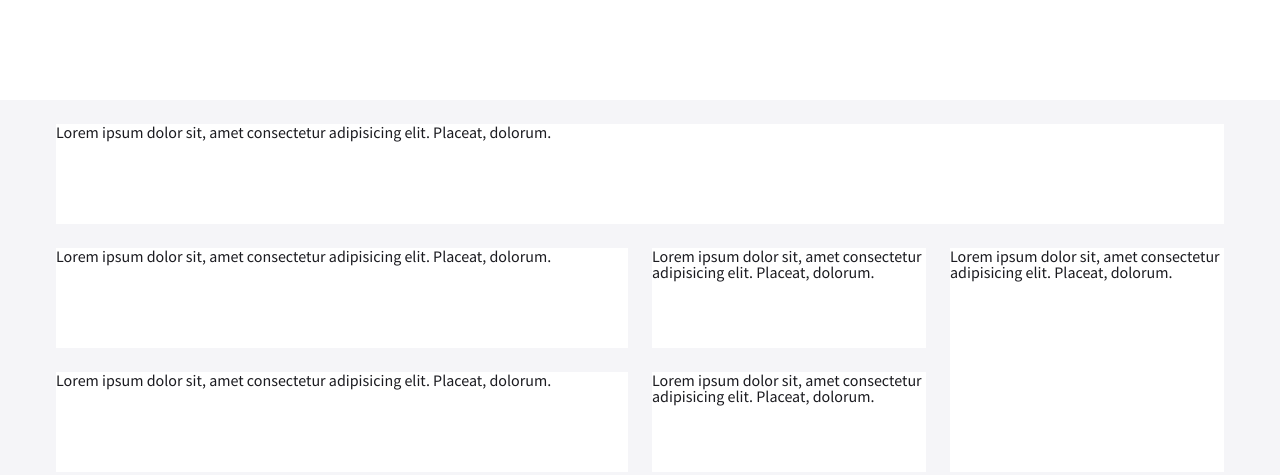
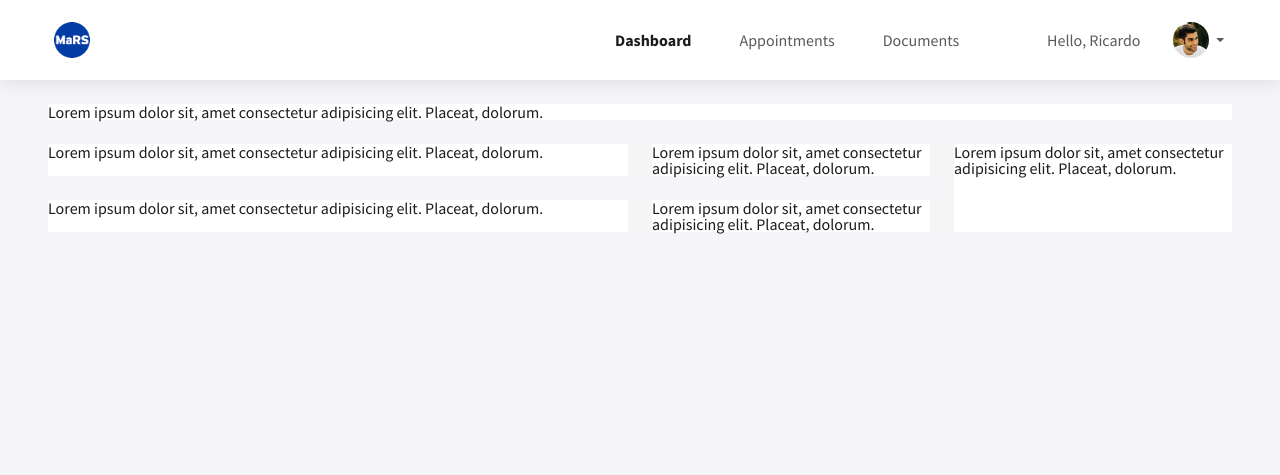
Before and after one commit to rhintze/health_dashboard, a website: page src/index.html in a window 1280 px wide. Drawn offline with Linux system fonts and the light colour scheme.

Commit message:
header desktop styling

```diff
--- a/src/index.html
+++ b/src/index.html
@@ -7,26 +7,30 @@
   <title>Health Dashboard</title>
 
   <link href="https://fonts.googleapis.com/css?family=Source+Sans+Pro:400,600,700" rel="stylesheet">
+  <link rel="stylesheet" href="https://use.fontawesome.com/releases/v5.5.0/css/all.css" integrity="sha384-B4dIYHKNBt8Bc12p+WXckhzcICo0wtJAoU8YZTY5qE0Id1GSseTk6S+L3BlXeVIU" crossorigin="anonymous">
   <link rel="stylesheet" href="css/main.css">
 </head>
 <body>
   <div class="grid-container">
     <header class="header">
-      <!-- <div class="header__brand"><img src="img/logo.png" alt="Logo"></div>
-      <nav class="header__nav">
-        <ul>
-          <li>Dashboard</li>
-          <li>Appointments</li>
-          <li>Documents</li>
+      <div class="header__brand"><img src="img/logo.png" alt="Logo"></div>
+      <nav class="header__nav" role="navigation">
+        <ul class="header__main__nav">
+          <li class="active"><a href="#!">Dashboard</a></li>
+          <li><a href="#!">Appointments</a></li>
+          <li><a href="#!">Documents</a></li>
         </ul>
         <div class="dropdown">
-            <button onclick="myFunction()" class="dropbtn">Dropdown</button>
-            <div id="myDropdown" class="dropdown-content">
-              <a href="#!">Link 1</a>
-              <a href="#!">Link 2</a>
-            </div>
+          <a href="javascript:dropdown()" class="dropbtn">Hello, Ricardo
+            <span class="avatar" ><img src="img/profile.jpg" alt="Avatar"></span>
+            <i class="fas fa-caret-down"></i>
+          </a>
+          <div id="myDropdown" class="dropdown-content">
+            <a href="#!">Link 1</a>
+            <a href="#!">Link 2</a>
           </div>
-      </nav> -->
+        </div>
+      </nav>
     </header>
     <div class="actions">
       Lorem ipsum dolor sit, amet consectetur adipisicing elit. Placeat, dolorum.
--- a/src/js/main.js
+++ b/src/js/main.js
@@ -1,6 +1,6 @@
 /* When the user clicks on the button,
 toggle between hiding and showing the dropdown content */
-function myFunction() {
+function dropdown() {
   document.getElementById("myDropdown").classList.toggle("show");
 }
 
--- a/src/scss/main.scss
+++ b/src/scss/main.scss
@@ -3,4 +3,5 @@
 // Components
 @import "partials/global-styles";
 @import "partials/main-layout";
+@import "partials/header";
 @import "partials/c-dropdown";
--- a/src/scss/modules/_variables.scss
+++ b/src/scss/modules/_variables.scss
@@ -7,7 +7,7 @@ $icon-gray: #838390;
 $primary-blue: #345BFF;
 
 // Shadows
-@mixin default-box-shadow( $x : .5em , $y : .5em , $blur : 0px , $spread : 0px , $color : rgba(0,0,0,.2) ){
+@mixin default-box-shadow( $x : 0 , $y : .1rem , $blur : 1rem , $spread : 0px , $color : rgba(0,0,0,.1)){
   -webkit-box-shadow: $x $y $blur $spread $color;
   -moz-box-shadow: $x $y $blur $spread $color;
   box-shadow: $x $y $blur $spread $color;
--- a/src/scss/partials/_c-dropdown.scss
+++ b/src/scss/partials/_c-dropdown.scss
@@ -1,6 +1,5 @@
 /* Dropdown Button */
 .dropbtn {
-  padding: 16px;
   cursor: pointer;
 
   /* Dropdown button on hover & focus */
@@ -11,7 +10,9 @@
 /* The container <div> - needed to position the dropdown content */
 .dropdown {
   position: relative;
-  display: inline-block;
+  .fas{
+    font-size: .75rem;
+  }
 }
 /* Dropdown Content (Hidden by Default) */
 .dropdown-content {
--- /dev/null
+++ b/src/scss/partials/_header.scss
@@ -0,0 +1,68 @@
+.header{
+  display: flex;
+  justify-content: space-between;
+  padding: 1rem 0;
+  color: $mid-gray;
+  @include default-box-shadow;
+
+  &__brand{
+    margin-left: 3rem;
+    height: 3rem;
+    width: 3rem;
+
+    img{
+      width: 100%;
+    }
+  }
+  &__nav{
+    margin-right:3rem;
+    display: flex;
+    align-items: center;
+  }
+
+  &__main__nav{
+    display: flex;
+
+    li{
+      padding: 0 1.5rem;
+      a{
+        text-decoration: none;
+        color: $mid-gray;
+        &:hover{
+          color: $black;
+        }
+      }
+      &.active a{
+        font-weight: bolder;
+        color: $black;
+      }
+    }
+  }
+  .dropdown{
+    margin-left: 3rem;
+    a{
+      display: inline-flex;
+      align-items: center;
+      text-decoration: none;
+      color: $mid-gray;
+      padding: .25rem .5rem .25rem 1rem;
+      border-radius: .25rem;
+      &:hover{
+        color:$black;
+        background-color: $bg-gray;
+      }
+    }
+    .avatar{
+      width: 2.25rem;
+      height: 2.25rem;
+      display: flex;
+      margin: 0 .5rem 0 2rem;
+      img{
+        overflow: hidden;
+        border-radius: 50%;
+        // object-fit: cover;
+        width: 2.5rem;;
+      }
+    }
+  }
+}
--- a/src/scss/partials/_main-layout.scss
+++ b/src/scss/partials/_main-layout.scss
@@ -1,7 +1,7 @@
 .grid-container{
   display: grid;
-  grid-template-columns: 2rem 1fr 1fr 1fr 1fr 2rem;
-  grid-auto-rows: minmax(5rem, auto);
+  grid-template-columns: 1.5rem 1fr 1fr 1fr 1fr 1.5rem;
+  grid-auto-rows: minmax(1rem, auto);
   // grid-row-gap: 1.5rem;
   // grid-column-gap: 1.5rem;
   grid-gap: 1.5rem;
```
Also changed, not shown: src/css/main.css, src/img/profile.jpg (added).
